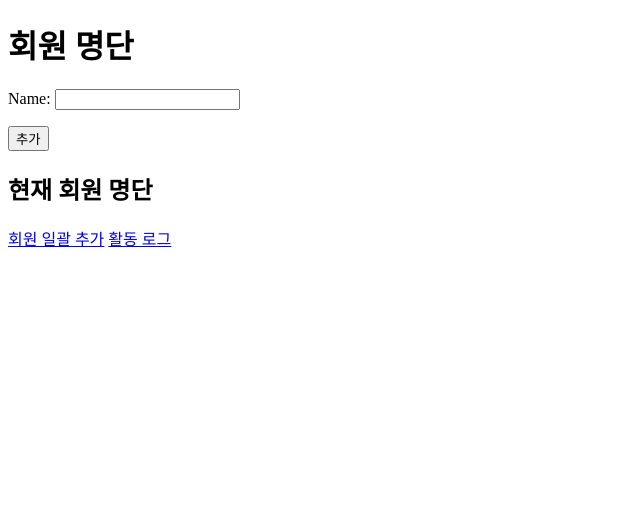
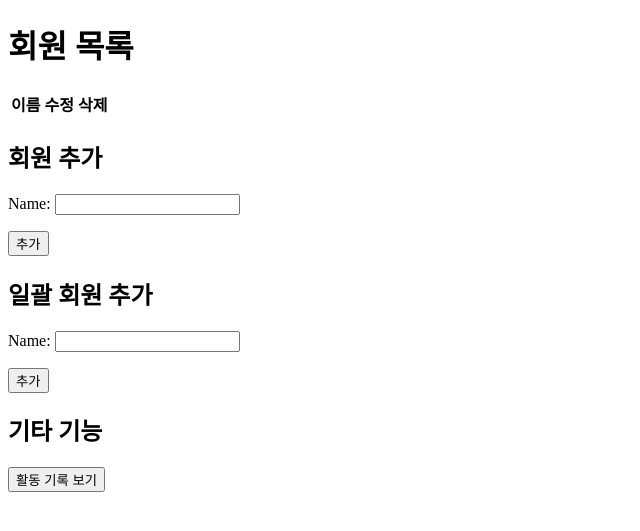
Before and after one commit to dianin5/i-Keeper_ActivityLogger, a Django app: page / in a window 1280 px wide. Shown: the top 531 px of the page, without its empty margins (0-640 px from the left). Run offline with Django 4.2, Linux system fonts and the light colour scheme; lists and menus that the app fills with data are empty.

Commit message:
회원 이름 수정 기능 추가

```diff
--- a/activity_logger/logger/templates/member_list.html
+++ b/activity_logger/logger/templates/member_list.html
@@ -2,28 +2,38 @@
 <html lang="ko">
 <head>
     <meta charset="UTF-8">
-    <title>회원 명단</title>
+    <title>회원 목록</title>
 </head>
 <body>
-    <h1>회원 명단</h1>
-    <form method="post">
+    <h1>회원 목록</h1>
+    <table>
+        <tr>
+            <th>이름</th>
+            <th>수정</th>
+            <th>삭제</th>
+        </tr>
+        {% for member in members %}
+        <tr>
+            <td>{{ member.name }}</td>
+            <td><a href="{% url 'edit_member' member.id %}">수정</a></td>
+            <td><a href="{% url 'delete_member' member.id %}">삭제</a></td>
+        </tr>
+        {% endfor %}
+    </table>
+    <h2>회원 추가</h2>
+    <form action="{% url 'member_list' %}" method="post">
         {% csrf_token %}
         {{ form.as_p }}
         <button type="submit">추가</button>
     </form>
-    <h2>현재 회원 명단</h2>
-    <ul>
-        {% for member in members %}
-        <li>
-            {{ member.name }}
-            <form action="{% url 'delete_member' member.id %}" method="post" style="display:inline;">
-                {% csrf_token %}
-                <button type="submit">삭제</button>
-            </form>
-        </li>
-        {% endfor %}
-    </ul>
-    <a href="{% url 'bulk_member_add' %}">회원 일괄 추가</a>
-    <a href="{% url 'activity_log' %}">활동 로그</a>
+    <h2>일괄 회원 추가</h2>
+    <form action="{% url 'bulk_member_add' %}" method="post">
+        {% csrf_token %}
+        {{ form.as_p }}
+        <button type="submit">추가</button>
+    </form>
+
+    <h2>기타 기능</h2>
+    <a href="{% url 'activity_log' %}"><button>활동 기록 보기</button></a>
 </body>
 </html>
--- a/activity_logger/logger/urls.py
+++ b/activity_logger/logger/urls.py
@@ -5,6 +5,7 @@ urlpatterns = [
     path('', views.member_list, name='member_list'),
     path('members/', views.member_list, name='member_list'),
     path('members/delete/<int:member_id>/', views.delete_member, name='delete_member'),  # 회원 삭제 URL
+    path('members/edit/<int:member_id>/', views.edit_member, name='edit_member'),  # 회원 수정 URL
     path('bulk_add/', views.bulk_member_add, name='bulk_member_add'),
     path('activities/', views.activity_log, name='activity_log'),
     path('download/', views.download, name='download'),
--- a/activity_logger/logger/views.py
+++ b/activity_logger/logger/views.py
@@ -21,6 +21,17 @@ def delete_member(request, member_id):
     member = get_object_or_404(Member, id=member_id)
     member.delete()
     return redirect('member_list')
+
+def edit_member(request, member_id):
+    member = get_object_or_404(Member, id=member_id)
+    if request.method == 'POST':
+        form = MemberForm(request.POST, instance=member)
+        if form.is_valid():
+            form.save()
+            return redirect('member_list')
+    else:
+        form = MemberForm(instance=member)
+    return render(request, 'edit_member.html', {'form': form, 'member': member})
 
 def bulk_member_add(request):
     if request.method == 'POST':
```
